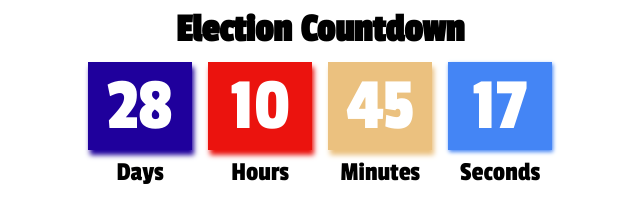
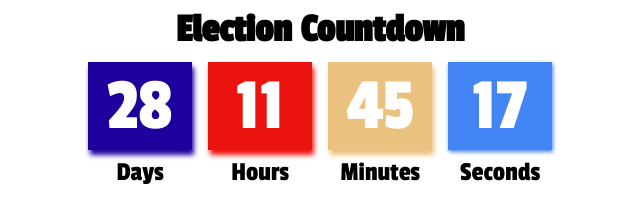
Before and after one commit to StephenDK/iFrameTimer, a website: page index.html in a window 1280 px wide. Shown: the whole page, without its empty margins (320-960 px from the left). Drawn offline with Linux system fonts and the light colour scheme.

Commit message:
Update index.html
Updated countdown time

```diff
--- a/index.html
+++ b/index.html
@@ -140,7 +140,7 @@
     </div>
     <script>
       // Set the date we're counting down to
-      var countDownDate = new Date("Nov 5, 2024 07:00:00").getTime();
+      var countDownDate = new Date("Nov 5, 2024 08:00:00").getTime();
 
       // Update the count down every 1 second
       var x = setInterval(function () {
```
